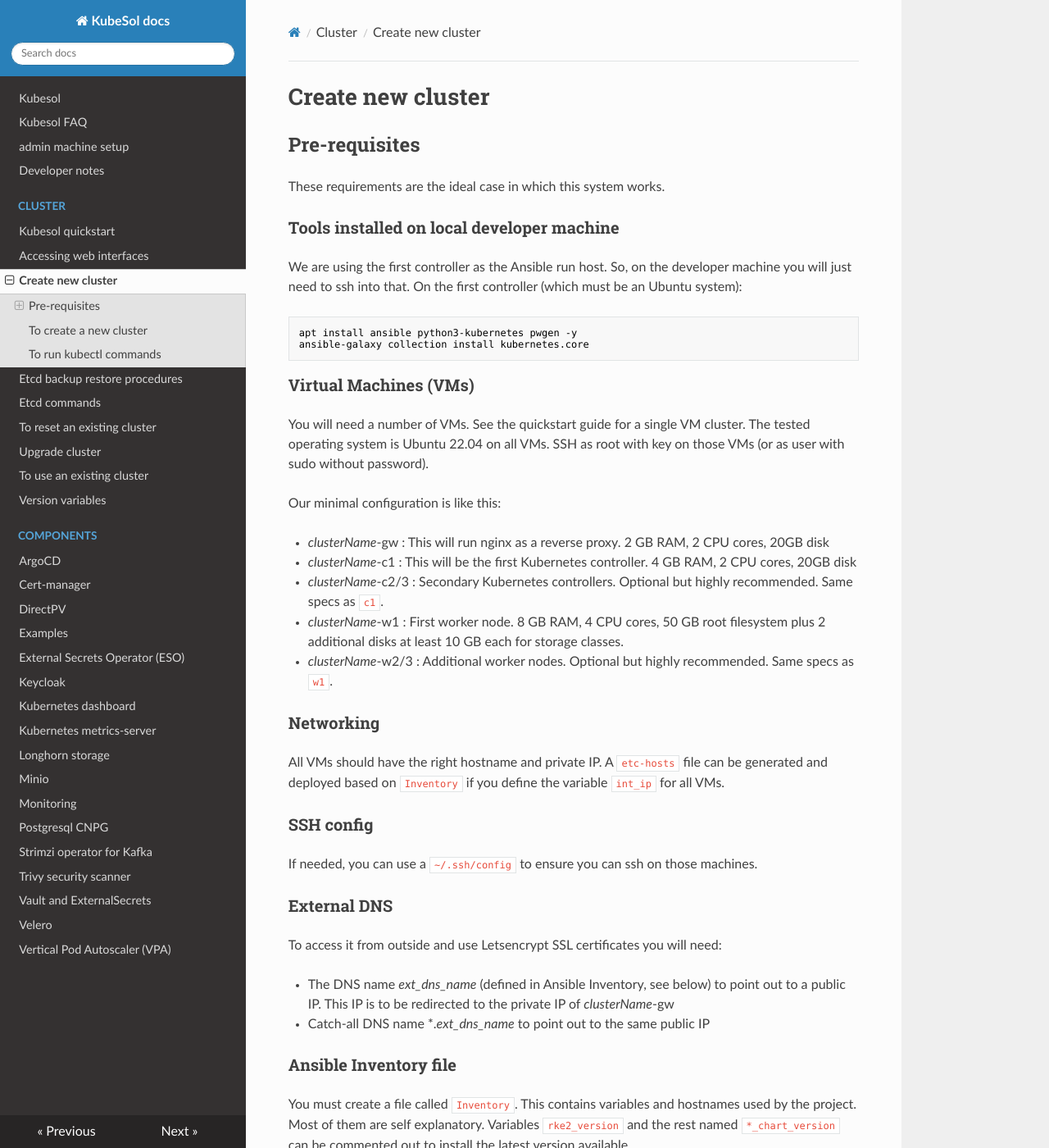
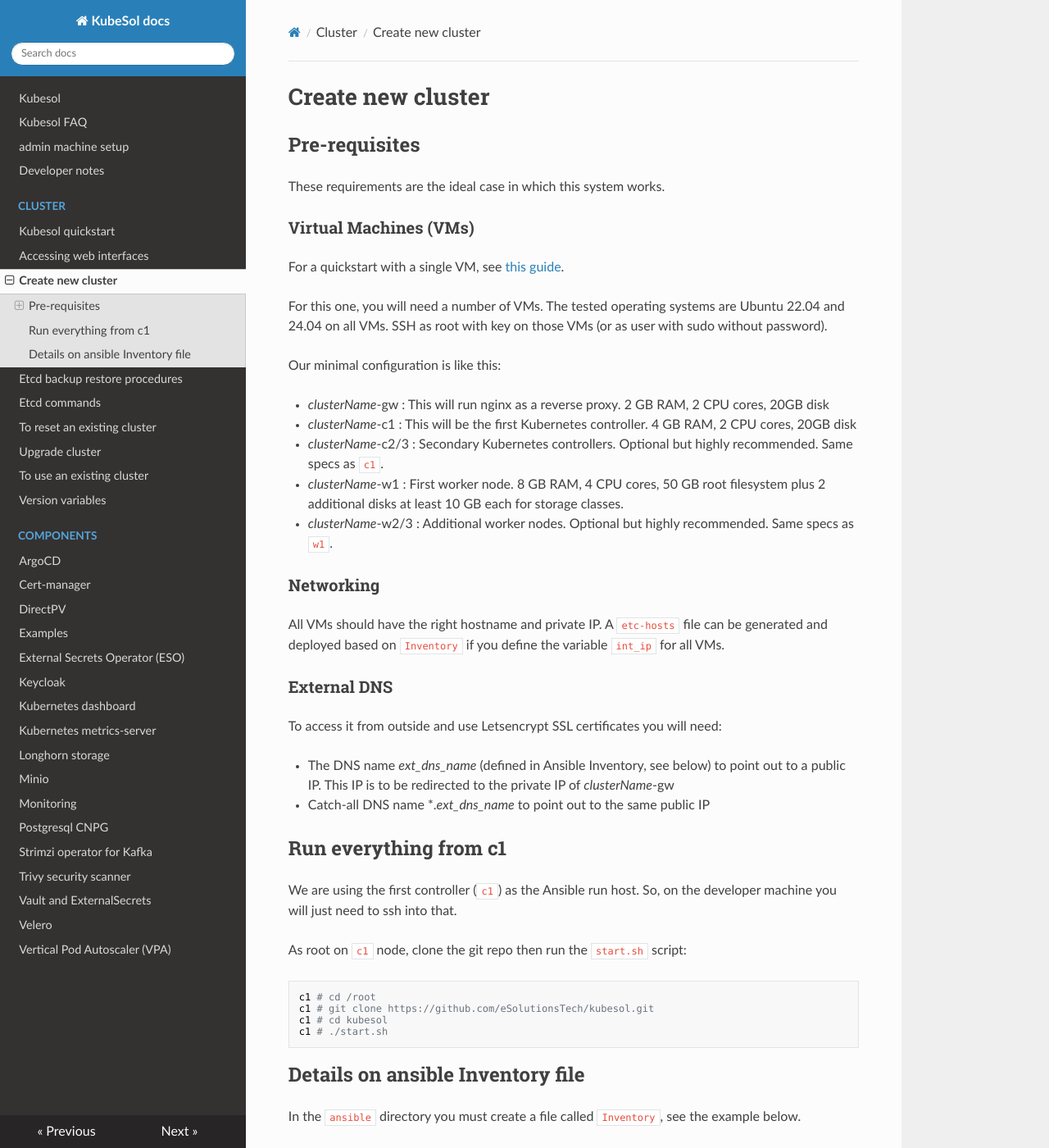
Before and after one commit to eSolutionsTech/kubesol, an MkDocs documentation site: the page built from docs/cluster/create-new-cluster.md, in a window 1280 px wide and 1400 px high. Shown: the whole window at 82% size. Built offline with MkDocs 1.6.1, drawn with Linux system fonts in a browser that asks for light colours; nearby versions of some CDN libraries; some of the changed text lies outside the part shown.

Commit message:
start.sh and updating docs

````diff
--- a/docs/admin-machine-setup.md
+++ b/docs/admin-machine-setup.md
@@ -1,4 +1,5 @@
 
 # admin machine setup
 
-We are longer use this since we recommend running all the ansible playbooks directly from the first controller, which is also used as an admin machine or Ansible master host. See the quickstart quide.
+We are longer use this since we recommend running all the ansible playbooks directly from
+the first controller (`c1`), which is also used as an admin machine or Ansible master host. See the quickstart quide.
--- a/docs/cluster/create-new-cluster.md
+++ b/docs/cluster/create-new-cluster.md
@@ -4,18 +4,13 @@
 
 These requirements are the ideal case in which this system works.
 
-### Tools installed on local developer machine
-
-We are using the first controller as the Ansible run host. So, on the developer machine you will just need to ssh into that. On the first controller (which must be an Ubuntu system):
-
-```
-apt install ansible python3-kubernetes pwgen -y
-ansible-galaxy collection install kubernetes.core
-```
-
 ### Virtual Machines (VMs)
 
-You will need a number of VMs. See the quickstart guide for a single VM cluster. The tested operating system is Ubuntu 22.04 on all VMs. SSH as root with key on those VMs (or as user with sudo without password).
+For a quickstart with a single VM, see [this guide](Quickstart.md).
+
+For this one, you will need a number of VMs.
+The tested operating systems are Ubuntu 22.04 and 24.04 on all VMs.
+SSH as root with key on those VMs (or as user with sudo without password).
 
 Our minimal configuration is like this:
 
@@ -29,9 +24,6 @@ Our minimal configuration is like this:
 
 All VMs should have the right hostname and private IP. A `etc-hosts` file can be generated and deployed based on `Inventory` if you define the variable `int_ip` for all VMs.
 
-### SSH config
-If needed, you can use a `~/.ssh/config` to ensure you can ssh on those machines.
-
 ### External DNS
 
 To access it from outside and use Letsencrypt SSL certificates you will need:
@@ -39,11 +31,27 @@ To access it from outside and use Letsencrypt SSL certificates you will need:
 - The DNS name _ext_dns_name_ (defined in Ansible Inventory, see below) to point out to a public IP. This IP is to be redirected to the private IP of _clusterName_-gw
 - Catch-all DNS name *._ext_dns_name_ to point out to the same public IP
 
-### Ansible Inventory file
 
-You must create a file called `Inventory`. This contains variables and hostnames used by the project. Most of them are self explanatory. Variables `rke2_version` and the rest named `*_chart_version` can be commented out to install the latest version available.
+## Run everything from c1
 
-On controller_one host, this part `ansible_connection=local` is new since we decided to run Ansible playbooks from this host.
+We are using the first controller (`c1`) as the Ansible run host. So, on the developer machine you will just need to ssh into that.
+
+As root on `c1` node, clone the git repo then run the `start.sh` script:
+
+```
+c1 # cd /root
+c1 # git clone https://github.com/eSolutionsTech/kubesol.git
+c1 # cd kubesol
+c1 # ./start.sh
+```
+
+## Details on ansible Inventory file
+
+In the `ansible` directory you must create a file called `Inventory`, see the example below.
+
+This file contains hostnames and variables used by the project. Most of them are self explanatory. Variables `rke2_version` and the rest named `*_chart_version` can be commented out to install the latest version available.
+
+On controller_one host, the `ansible_connection=local` is important since we decided to run Ansible playbooks from this host.
 
 A simple example is this:
 
@@ -89,16 +97,3 @@ kubesol-dev2-w1 int_ip=192.168.40.88
 kubesol-dev2-w2 int_ip=192.168.40.89
 kubesol-dev2-w3 int_ip=192.168.40.90
 ```
-
-## To create a new cluster
-
-Please follow the quickstart guide first. Create a new directory and inside it (using existing ones as guidance):
-
-0. Clone the git repo
-1. Create / edit the `ansible.cfg` file
-2. Create / edit the ansible `Inventory` file
-4. Run the ansible playbooks. You may edit ansible playbooks before running or run only selected playbooks as you need.
-
-## To run kubectl commands
-
-On controller_one host, you can directly use kubectl and helm commands.
````
Also changed, not shown: 1 other file.
